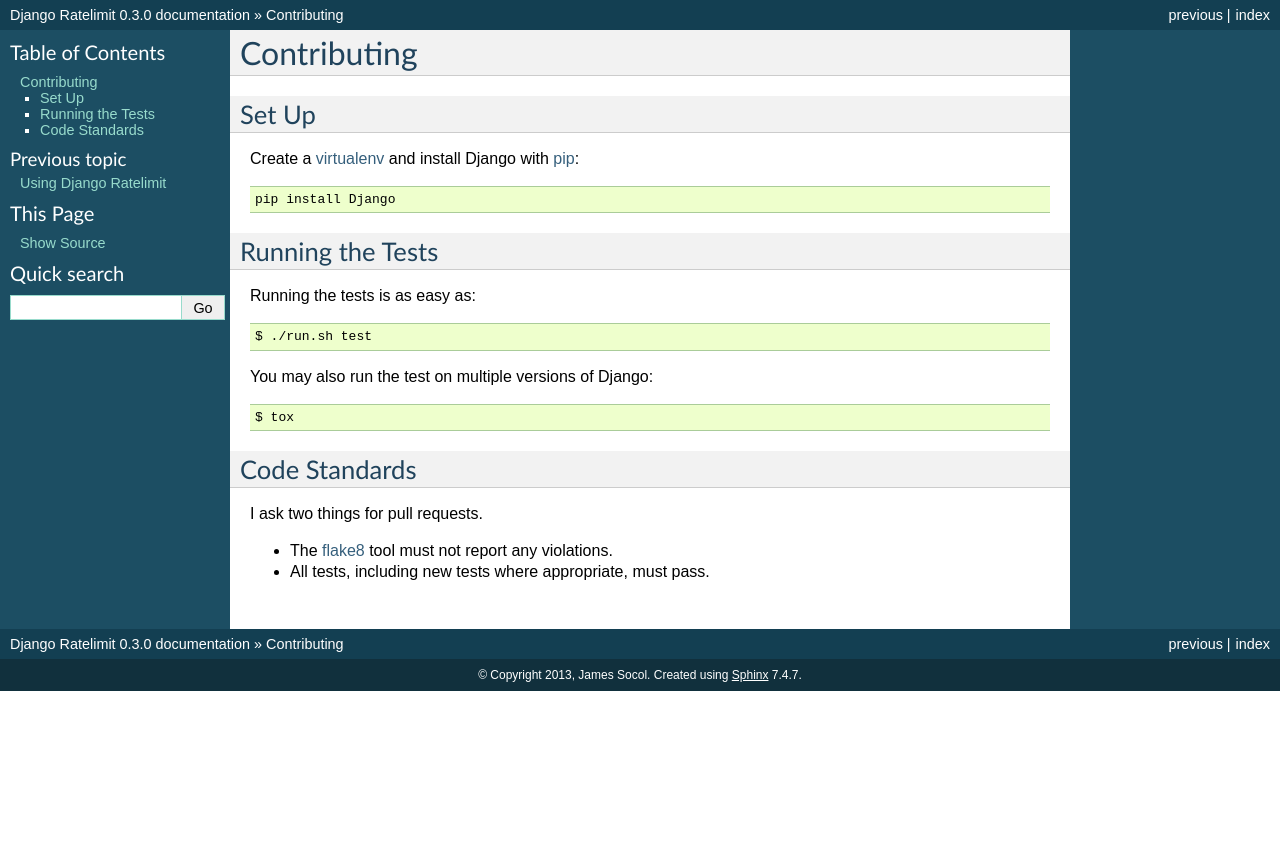
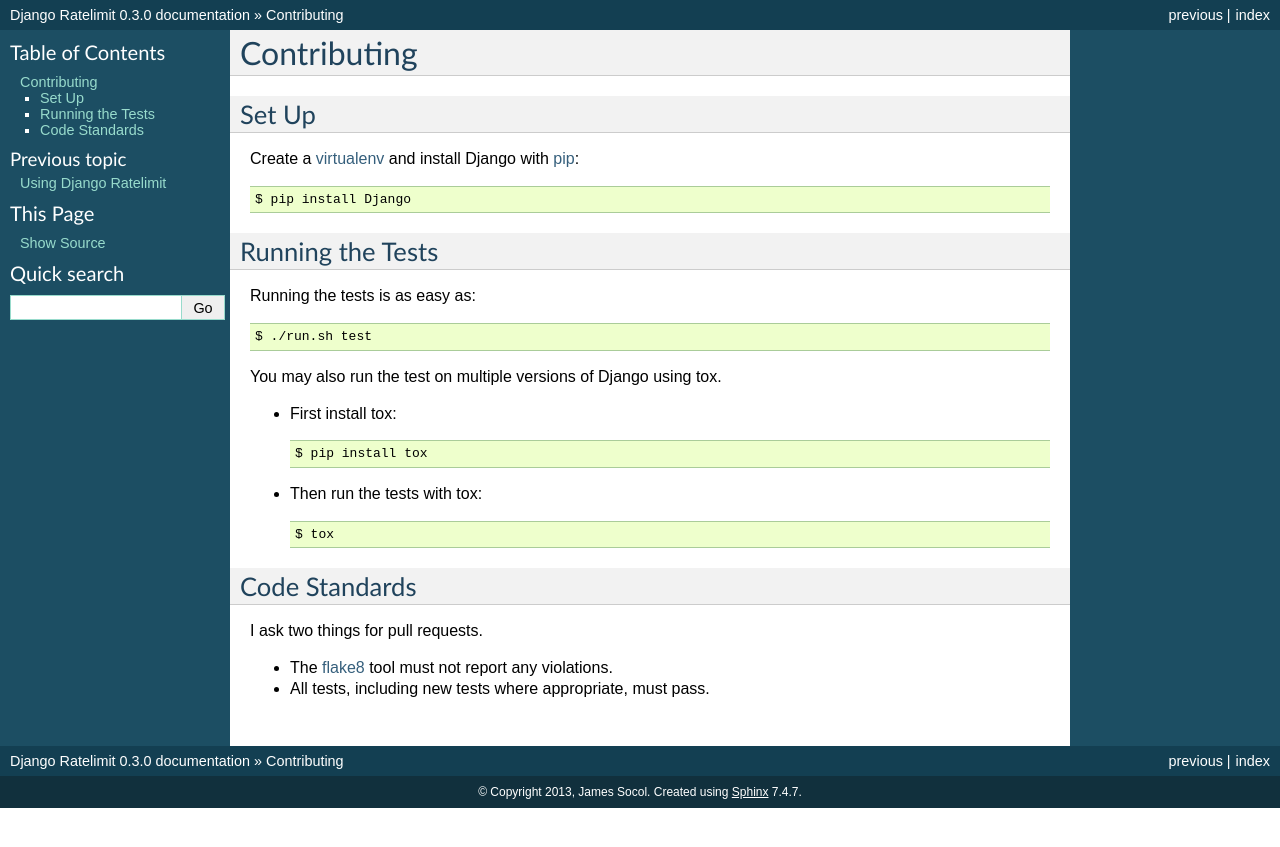
Before and after one commit to jsocol/django-ratelimit, a Sphinx documentation site: the page built from docs/contributing.rst, in a window 1280 px wide. Shown: the top 847 px of the page. Built offline with Sphinx 7.4.7, drawn with Linux system fonts in a browser that asks for light colours.

Commit message:
Add a note to contributing doc to install tox first and make example commands more consistant.

```diff
--- a/docs/contributing.rst
+++ b/docs/contributing.rst
@@ -10,7 +10,7 @@
 
 Create a virtualenv_ and install Django with pip_::
 
-    pip install Django
+    $ pip install Django
 
 
 Running the Tests
@@ -20,7 +20,13 @@
 
     $ ./run.sh test
 
-You may also run the test on multiple versions of Django::
+You may also run the test on multiple versions of Django using tox.
+
+- First install tox::
+
+    $ pip install tox
+
+- Then run the tests with tox::
 
     $ tox
 
```
